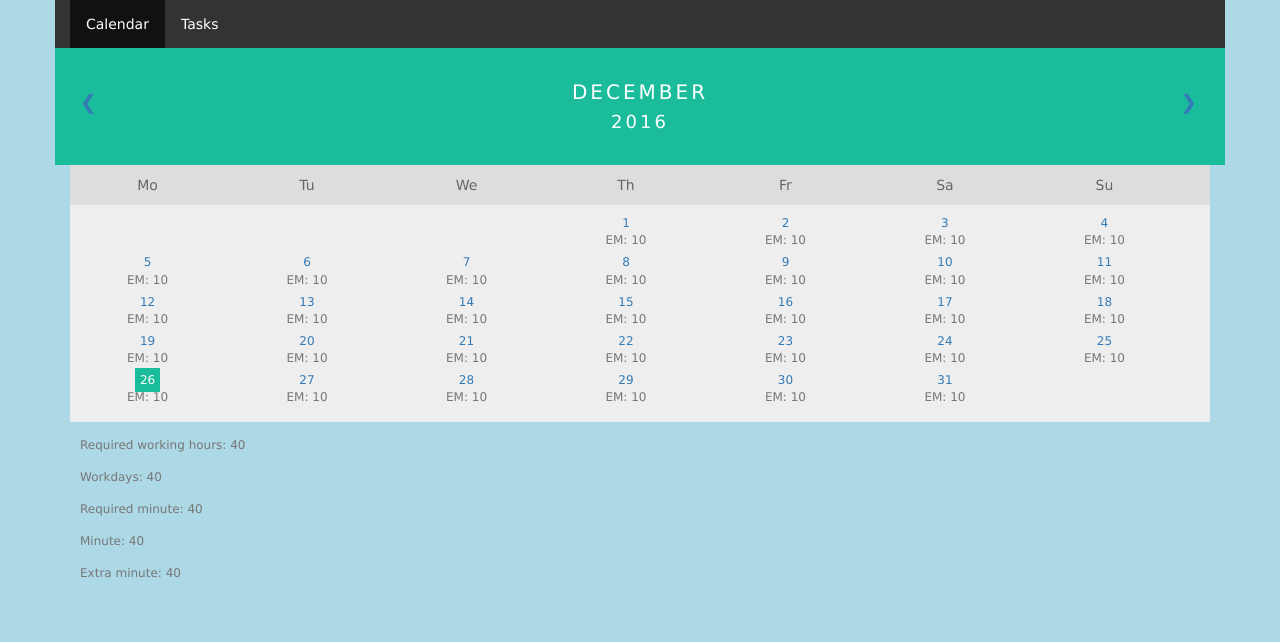
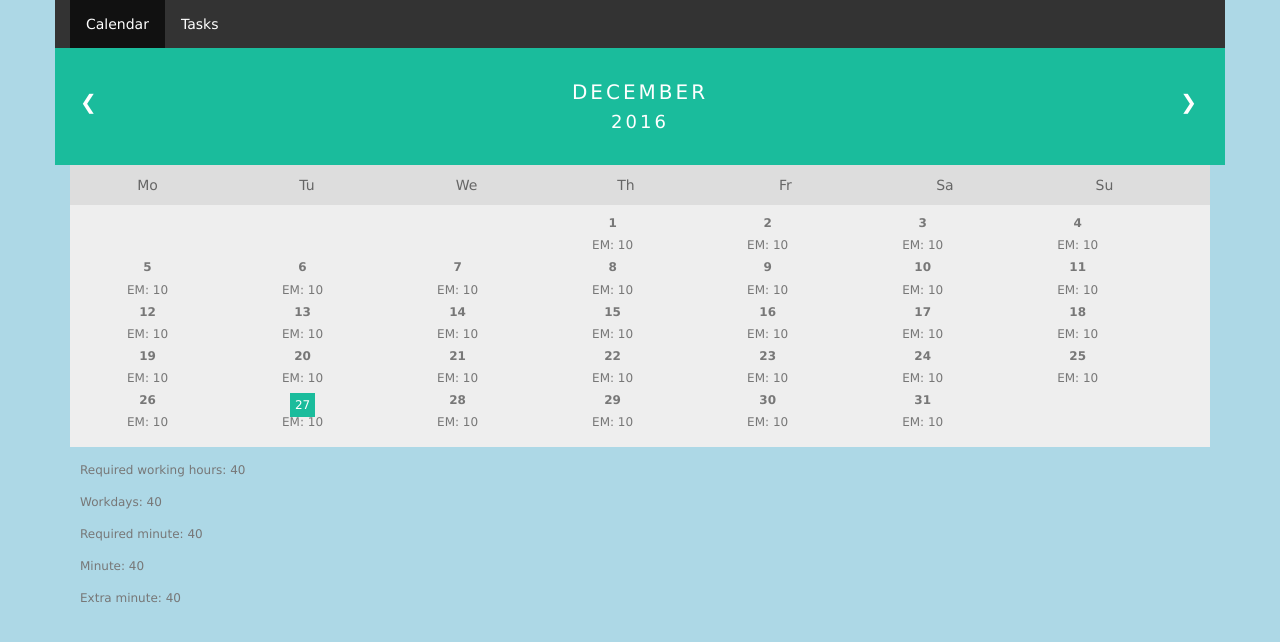
Before and after one commit to HerczogAttila/TLOG16UI, a plain HTML site: page index.html in a window 1280 px wide. Drawn offline with nearby package versions, Linux system fonts and the light colour scheme.

Commit message:
Frontend: First steps with javascript and jQuery.

```diff
--- a/index.html
+++ b/index.html
@@ -4,8 +4,75 @@
     <title>TLOG16UI</title>
     <link rel="stylesheet" href="https://maxcdn.bootstrapcdn.com/bootstrap/3.3.7/css/bootstrap.min.css">
     <link rel="stylesheet" type="text/css" href="style.css">
+    <script src="../node_modules/jquery/dist/jquery.min.js"></script>
+    <script src="../node_modules/datejs/build/date.js"></script>
+    <script>
+        days_labels = ['Mo', 'Tu', 'We', 'Th', 'Fr', 'Sa', 'Su'];
+        months_labels = ['January', 'February', 'March', 'April',
+                     'May', 'June', 'July', 'August',
+                     'September', 'October', 'November', 'December'];
+        days_in_month = [31, 28, 31, 30, 31, 30, 31, 31, 30, 31, 30, 31];
+
+        var now = new Date();
+        var selected_day = now.getUTCDate();
+        var selected_month = now.getMonth();
+        var selected_year = now.getFullYear();
+
+        var month = now.getMonth();
+        var year = now.getFullYear();
+
+        function load() {
+            var firstDay = new Date(year, month, 1);
+            var startingDay = firstDay.getDay();
+
+            var text = "";
+            for(i = 1; i < startingDay; i++) {
+                text += "<li></li>";
+            }
+
+            days = days_in_month[month];
+            if (month === 1) {
+                if ((this.year % 4 === 0 && this.year % 100 !== 0) || this.year % 400 === 0){
+                    days = 29;
+                }
+            }
+            for (i = 1; i <= days; i++) {
+                if(i === selected_day && month === selected_month && year === selected_year)
+                    text += "<li><span class=\"active\">" + i + "</span><br>EM: 10</li>";
+                else
+                    text += "<li><label onclick=\"set_day(" + i + ")\">" + i + "</label><br>EM: 10</li>";
+            }
+
+            document.getElementById("days").innerHTML = text;
+            document.getElementById("month_name").innerHTML = months_labels[month] + "<br><span style=\"font-size:18px\">" + year + "</span>";
+        }
+
+        function prev_month() {
+            month--;
+            if(month < 0) {
+                month = 11;
+                year--;
+            }
+            load();
+        }
+
+        function next_month() {
+            month = (month + 1) % 12;
+            if(month === 0) year++;
+
+            load();
+        }
+
+        function set_day(d) {
+            selected_day = d;
+            selected_month = month;
+            selected_year = year;
+
+            load();
+        }
+    </script>
 </head>
-<body>
+<body onload="load()">
     <div class="container">
         <div class="row">
             <div class="navigation col-md-12">
@@ -18,12 +85,9 @@
         <div class="row">
             <div class="month col-md-12">
                 <ul>
-                    <li class="prev"><a href="">&#10094;</a></li>
-                    <li class="next"><a href="">&#10095;</a></li>
-                    <li class="title">
-                    December<br>
-                    <span style="font-size:18px">2016</span>
-                    </li>
+                    <li class="prev"><label onclick="prev_month()">&#10094;</label></li>
+                    <li class="next"><label onclick="next_month()">&#10095;</label></li>
+                    <li id="month_name" class="title"></li>
                 </ul>
             </div>
             <div class="col-md-12">
@@ -37,42 +101,7 @@
                     <li>Su</li>
                 </ul>
 
-                <ul class="table_field">
-                    <li></li>
-                    <li></li>
-                    <li></li>
-                    <li><a href="">1</a><br>EM: 10</li>
-                    <li><a href="">2</a><br>EM: 10</li>
-                    <li><a href="">3</a><br>EM: 10</li>
-                    <li><a href="">4</a><br>EM: 10</li>
-                    <li><a href="">5</a><br>EM: 10</li>
-                    <li><a href="">6</a><br>EM: 10</li>
-                    <li><a href="">7</a><br>EM: 10</li>
-                    <li><a href="">8</a><br>EM: 10</li>
-                    <li><a href="">9</a><br>EM: 10</li>
-                    <li><a href="">10</a><br>EM: 10</li>
-                    <li><a href="">11</a><br>EM: 10</li>
-                    <li><a href="">12</a><br>EM: 10</li>
-                    <li><a href="">13</a><br>EM: 10</li>
-                    <li><a href="">14</a><br>EM: 10</li>
-                    <li><a href="">15</a><br>EM: 10</li>
-                    <li><a href="">16</a><br>EM: 10</li>
-                    <li><a href="">17</a><br>EM: 10</li>
-                    <li><a href="">18</a><br>EM: 10</li>
-                    <li><a href="">19</a><br>EM: 10</li>
-                    <li><a href="">20</a><br>EM: 10</li>
-                    <li><a href="">21</a><br>EM: 10</li>
-                    <li><a href="">22</a><br>EM: 10</li>
-                    <li><a href="">23</a><br>EM: 10</li>
-                    <li><a href="">24</a><br>EM: 10</li>
-                    <li><a href="">25</a><br>EM: 10</li>
-                    <li><span class="active">26</span><br>EM: 10</li>
-                    <li><a href="">27</a><br>EM: 10</li>
-                    <li><a href="">28</a><br>EM: 10</li>
-                    <li><a href="">29</a><br>EM: 10</li>
-                    <li><a href="">30</a><br>EM: 10</li>
-                    <li><a href="">31</a><br>EM: 10</li>
-                </ul>
+                <ul id="days" class="table_field"></ul>
                 <p class="info">Required working hours: 40</p>
                 <p class="info">Workdays: 40</p>
                 <p class="info">Required minute: 40</p>
--- a/style.css
+++ b/style.css
@@ -105,3 +105,7 @@ ul { list-style-type: none; }
     font-size: 12px;
     color: #777;
 }
+
+label {
+    cursor: pointer;
+}
```
